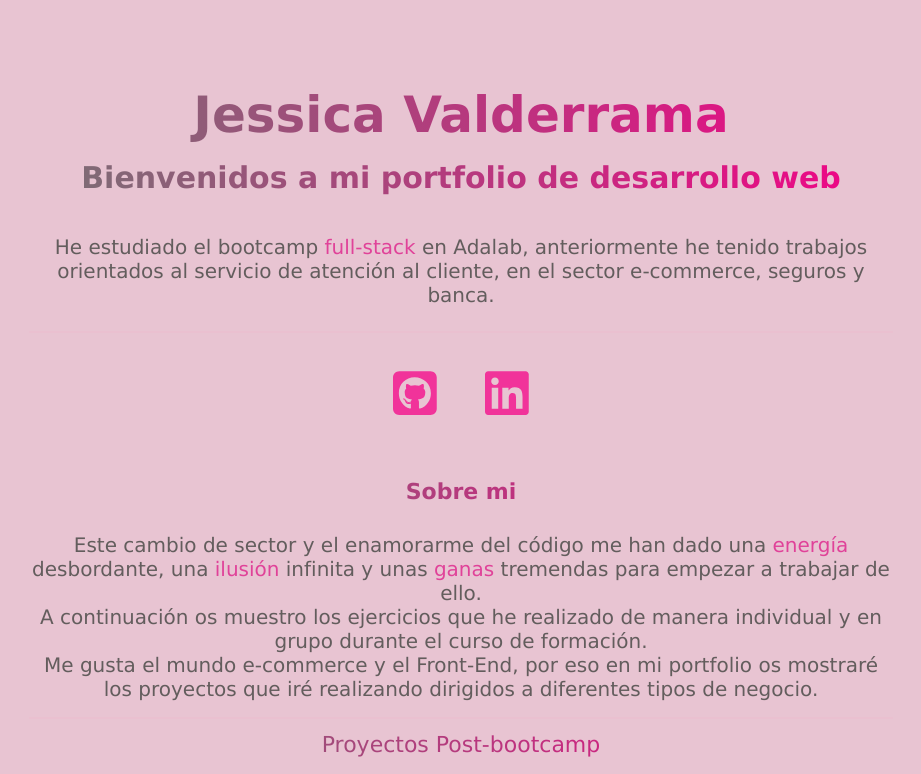
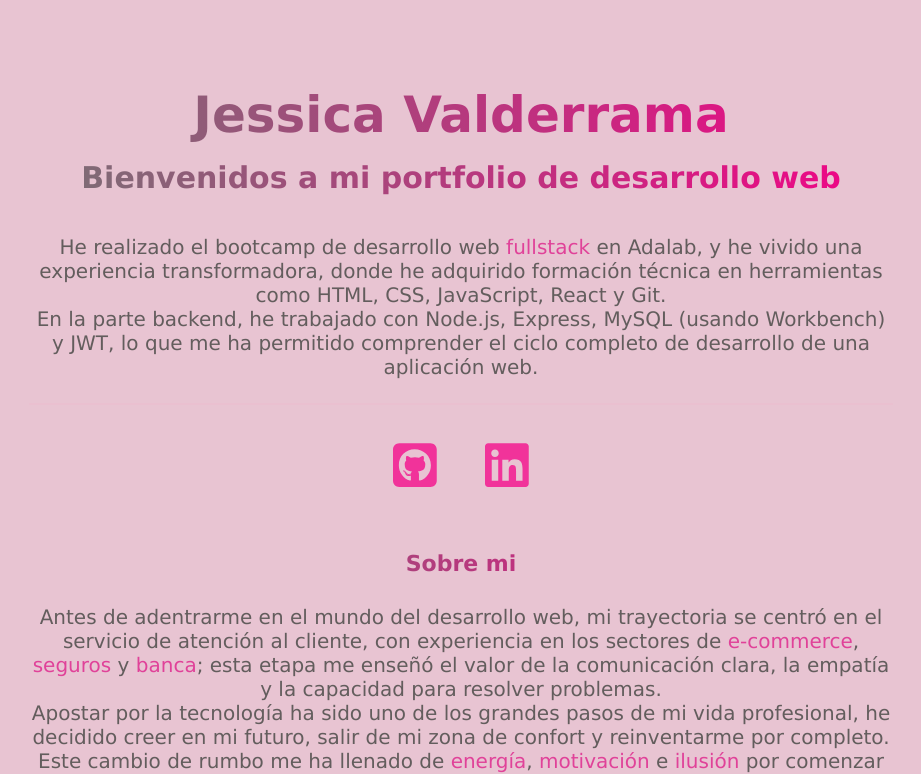
Before and after one commit to JessicaVR86/portfolio_JessicaVR, a React (Vite) app: page / in a window 1280 px wide. Shown: the top 774 px of the page, without its empty margins (179-1100 px from the left). Built offline with nearby package versions, Linux system fonts and the light colour scheme.

Commit message:
change style

```diff
--- a/src/components/Desc.jsx
+++ b/src/components/Desc.jsx
@@ -1,21 +1,28 @@
 function Desc() {
   return (
-
-      <article className="box">
-        <h3 className="article_title">Sobre mi</h3>
-        <p className="aboutme">
-          Este cambio de sector y el enamorarme del código me han dado una
-          <span className="strongword"> energía </span>
-          desbordante, una <span className="strongword">ilusión </span> infinita
-          y unas <span className="strongword">ganas</span> tremendas para
-          empezar a trabajar de ello. <br></br>A continuación os muestro los
-          ejercicios que he realizado de manera individual y en grupo durante el
-          curso de formación.<br></br>Me gusta el mundo e-commerce y el
-          Front-End, por eso en mi portfolio os mostraré los proyectos que iré
-          realizando dirigidos a diferentes tipos de negocio.
-        </p>
-      </article>
-
+    <article className="box">
+      <h3 className="article_title">Sobre mi</h3>
+      <p className="aboutme">
+        Antes de adentrarme en el mundo del desarrollo web, mi trayectoria se
+        centró en el servicio de atención al cliente, con experiencia en los
+        sectores de <span className="strongword">e-commerce</span>,{" "}
+        <span className="strongword">seguros</span> y{" "}
+        <span className="strongword">banca</span>; esta etapa me enseñó el valor
+        de la comunicación clara, la empatía y la capacidad para resolver
+        problemas. <br></br>Apostar por la tecnología ha sido uno de los grandes
+        pasos de mi vida profesional, he decidido creer en mi futuro, salir de
+        mi zona de confort y reinventarme por completo. <br></br>Este cambio de
+        rumbo me ha llenado de <span className="strongword">energía</span>,{" "}
+        <span className="strongword">motivación</span> e{" "}
+        <span className="strongword">ilusión</span> por comenzar a aplicar todo
+        lo aprendido en proyectos reales. <br></br>
+        En este portfolio encontrarás los ejercicios y proyectos que desarrollé
+        de forma individual y grupal durante el bootcamp, reflejando tanto mis
+        conocimientos técnicos como mi evolución como desarrolladora. Estoy
+        interesada en el desarrollo front-end y el e-commerce, por ello iré realizando páginas para
+        distintos tipos de negocio.
+      </p>
+    </article>
   );
 }
 
--- a/src/components/Hero.jsx
+++ b/src/components/Hero.jsx
@@ -1,14 +1,16 @@
 function Hero() {
   return (
     <>
-        <h1>Jessica Valderrama</h1>
-              <h2>Bienvenidos a mi portfolio de desarrollo web</h2>
-              <p className="desc">
-                He estudiado el bootcamp{" "}
-                <span className="strongword">full-stack </span>
-                en Adalab, anteriormente he tenido trabajos orientados al servicio
-                de atención al cliente, en el sector e-commerce, seguros y banca.
-              </p>
+      <h1>Jessica Valderrama</h1>
+      <h2>Bienvenidos a mi portfolio de desarrollo web</h2>
+      <p className="desc">
+        He realizado el bootcamp de desarrollo web <span className="strongword"> fullstack</span> en Adalab, y he vivido una
+        experiencia transformadora, donde he adquirido formación técnica en
+        herramientas como HTML, CSS, JavaScript, React y Git.<br></br>En la parte
+        backend, he trabajado con Node.js, Express, MySQL (usando Workbench) y
+        JWT, lo que me ha permitido comprender el ciclo completo de desarrollo
+        de una aplicación web.
+      </p>
     </>
   );
 }
--- a/src/styles/App.scss
+++ b/src/styles/App.scss
@@ -10,8 +10,8 @@ body {
   text-align: center;
 }
 .hero {
-  margin-top: 30%;
-  margin-bottom: 10%;
+  margin-top: 15%;
+  margin-bottom: 6%;
 }
 
 h1 {
@@ -29,26 +29,29 @@ h2 {
 }
 .desc {
   font-size: 16px;
-  color:  rgb(99, 93, 93);
+  color: rgb(99, 93, 93);
   padding-block: 1.5rem;
   border-bottom: solid 2px rgb(238, 189, 208, 0.5);
+  text-align:center ;
+
 }
 .strongword {
   color: rgb(224, 66, 153);
+
 }
 .icons {
   display: flex;
   font-size: 45px;
-  color:rgba(244, 1, 135, 0.74);
+  color: rgba(244, 1, 135, 0.74);
   justify-content: center;
   gap: 3rem;
-  margin-top: 2rem;
+  margin-top: 1.5rem;
 }
 a {
-  color:rgba(244, 1, 135, 0.74);
+  color: rgba(244, 1, 135, 0.74);
 }
 a:visited {
-  color:rgba(244, 1, 135, 0.74);
+  color: rgba(244, 1, 135, 0.74);
 }
 .box {
   padding-inline: 2rem;
@@ -63,9 +66,11 @@ a:visited {
 }
 .aboutme {
   font-size: 16px;
-  color:  rgb(99, 93, 93);
+  color: rgb(99, 93, 93);
   padding-block: 1rem;
   border-bottom: solid 2px rgb(238, 189, 208, 0.5);
+   text-align:center ;
+
 
 }
 .projectbox {
@@ -75,7 +80,7 @@ a:visited {
 .boximage {
   max-width: 320px;
   border-radius: 5px;
-  border-bottom:solid 2px rgb(99, 93, 93);
+  border-bottom: solid 2px rgb(99, 93, 93);
 }
 .descImage {
   font-size: 15px;
@@ -106,12 +111,11 @@ a:visited {
   }
   .desc {
     font-size: 20px;
-
     padding-block: 1.5rem;
     border-bottom: solid 2px rgb(238, 189, 208, 0.5);
   }
   .icons {
-    color:rgba(244, 1, 135, 0.74);
+    color: rgba(244, 1, 135, 0.74);
     display: flex;
     font-size: 50px;
     text-decoration: none;
@@ -119,10 +123,10 @@ a:visited {
     margin-top: 2rem;
   }
   a {
-    color:rgba(244, 1, 135, 0.74);
+    color: rgba(244, 1, 135, 0.74);
   }
   a:visited {
-    color:rgba(244, 1, 135, 0.74);
+    color: rgba(244, 1, 135, 0.74);
   }
 
   .box {
@@ -134,9 +138,9 @@ a:visited {
   }
   .aboutme {
     font-size: 20px;
-
     padding-block: 1rem;
     border-bottom: solid 2px rgb(238, 189, 208, 0.5);
+
   }
   .gridbox {
     display: grid;
```
